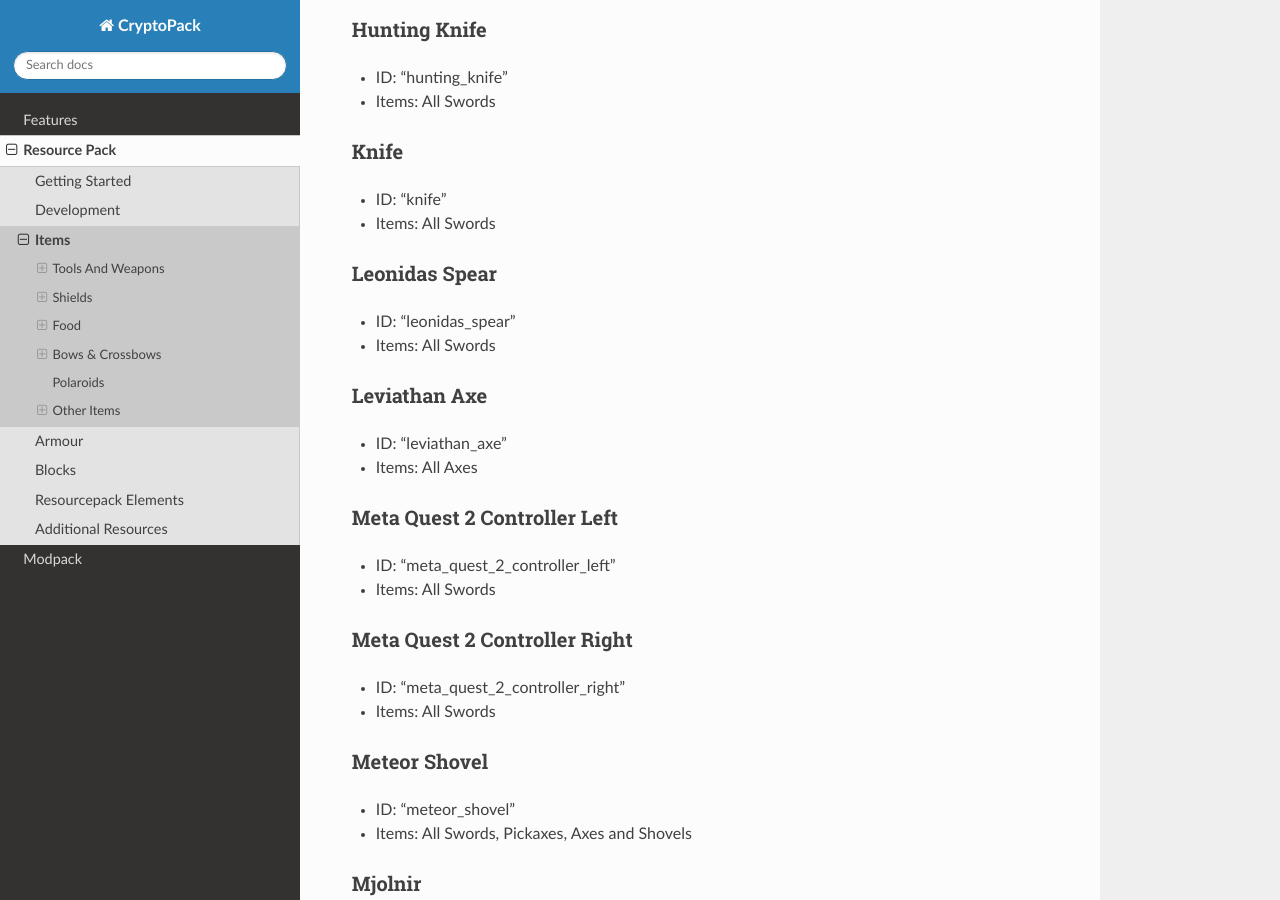
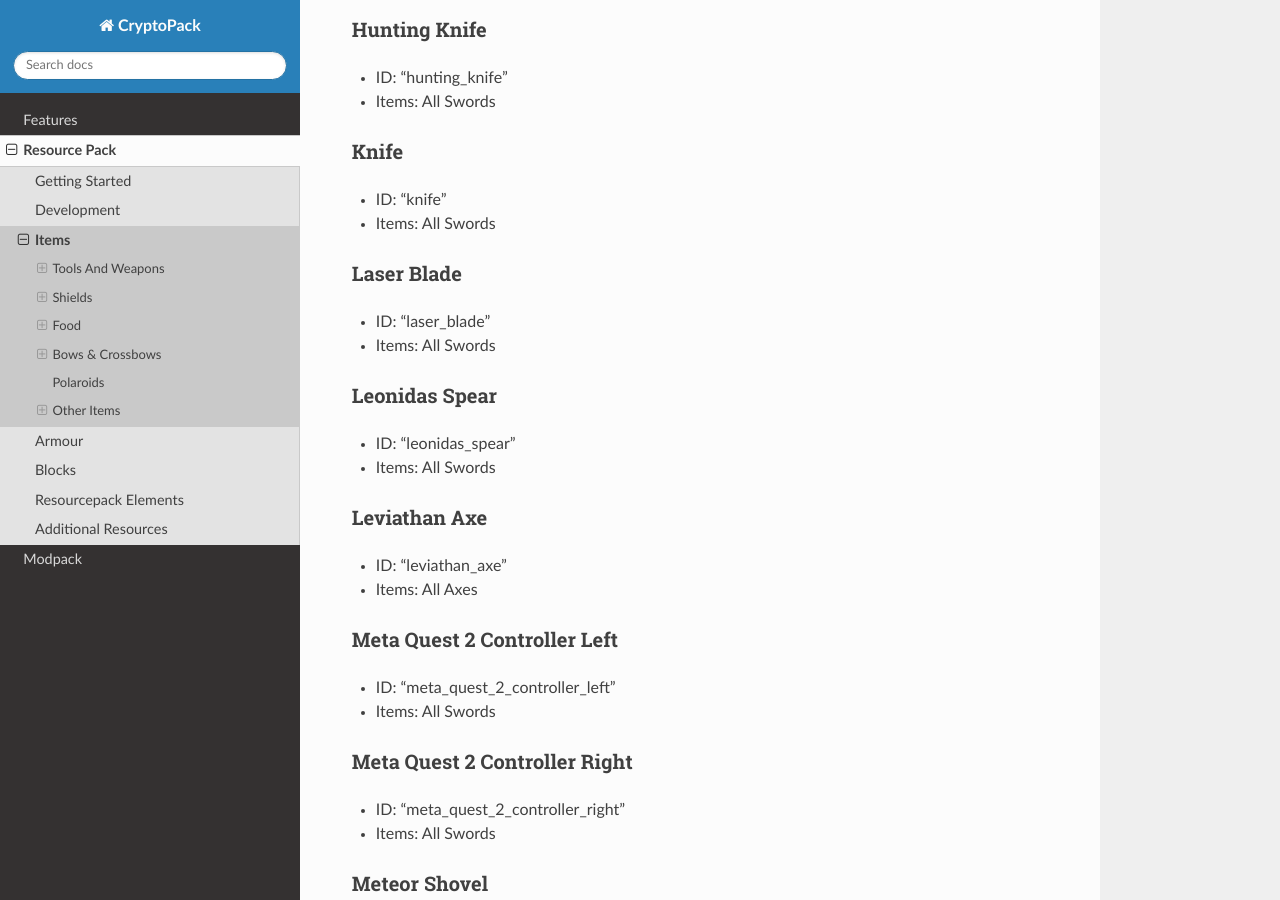
Before and after one commit to Shwabbaa/cryptopack-docs, a Sphinx documentation site: the page built from docs/source/resourcepack/items.rst, in a window 1280 px wide and 900 px high, scrolled down 2272 px. Built offline with Sphinx 7.4.7 and the Read the Docs theme 3.1.0, drawn with Linux system fonts in a browser that asks for light colours; pages that are not in the unit, such as notebooks, are missing from menus.

Commit message:
Update items.rst

```diff
--- a/docs/source/resourcepack/items.rst
+++ b/docs/source/resourcepack/items.rst
@@ -96,6 +96,11 @@ Hunting Knife
 Knife
 ------------------
 * ID: "knife"
+* Items: All Swords
+
+Laser Blade
+------------------
+* ID: "laser_blade"
 * Items: All Swords
 
 Leonidas Spear
```
